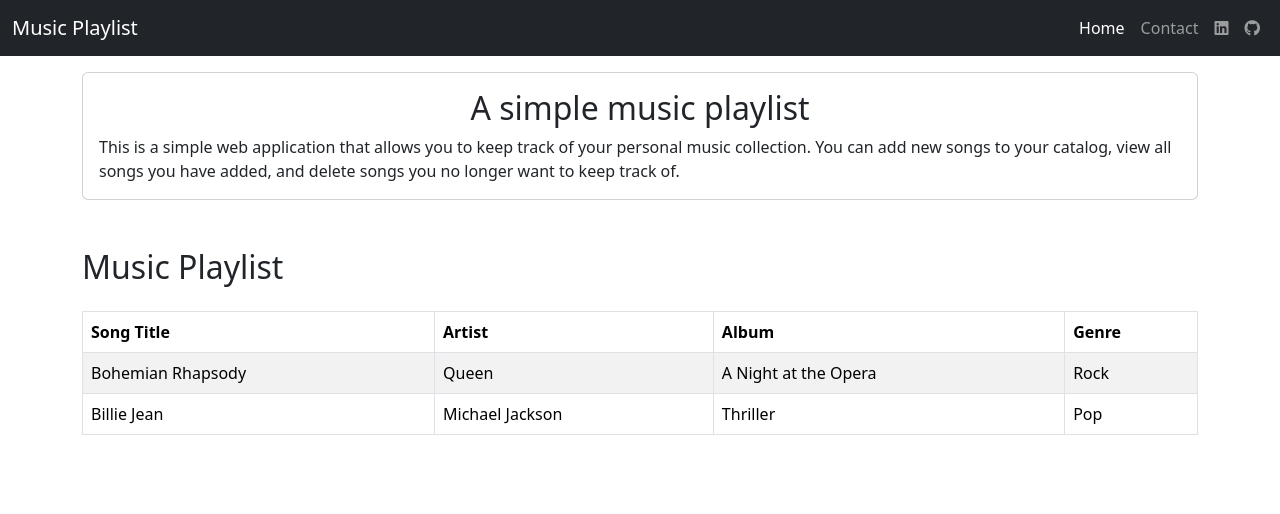
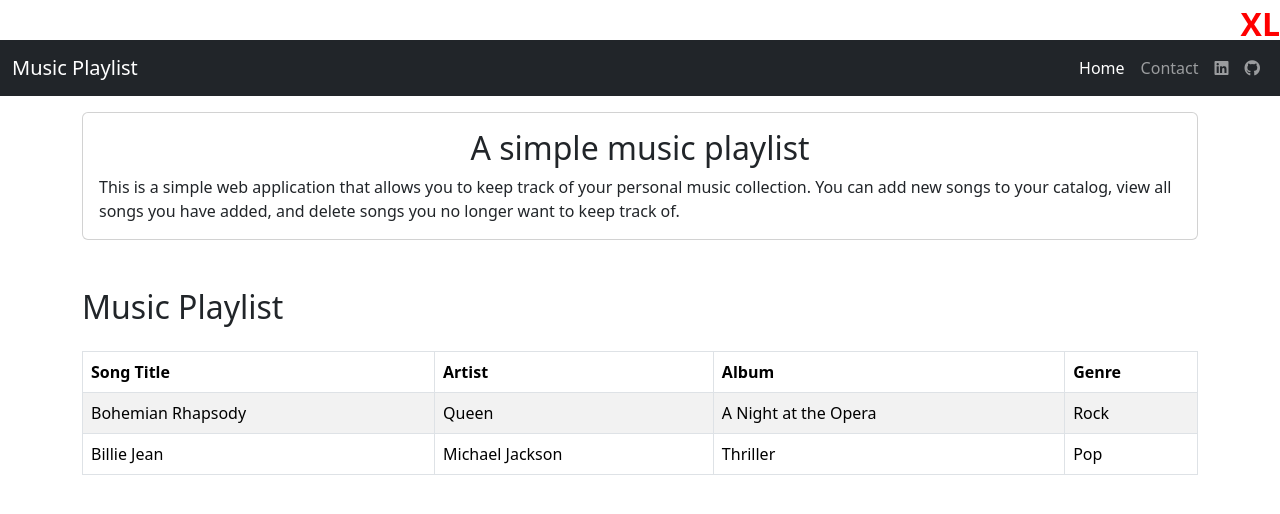
Before and after one commit to Exo-MDR-CD2000/DOM_JS_App, a website: page index.html in a window 1280 px wide. Drawn offline with nearby package versions, Linux system fonts and the light colour scheme.

Commit message:
chore: Add breakpoint CSS file for Bootstrap testing

```diff
--- /dev/null
+++ b/bootstrap-breakpoint.css
@@ -0,0 +1,54 @@
+/* Acquired from https://gist.github.com/WebDevSimplified/d7deffbd6631834003ad07ca60aaf906
+    for Bootstrap element testing*/
+
+body {
+  margin-top: 40px; /* This margin just makes the text easier to read. You can remove it if you want since it can mess with your other styles. */
+}
+
+body::before {
+  content: "XS";
+  color: red;
+  font-size: 2rem;
+  font-weight: bold;
+  position: fixed;
+  top: 0;
+  right: 0;
+}
+
+/* This box class is purely used for explaining how the bootstrap grid system works. */
+.box {
+  background-color: lightblue;
+  border: 1px solid blue;
+  min-height: 50px;
+  font-size: 2rem;
+}
+
+@media (min-width: 576px) {
+  body::before {
+    content: "SM";
+  }
+}
+
+@media (min-width: 768px) {
+  body::before {
+    content: "MD";
+  }
+}
+
+@media (min-width: 992px) {
+  body::before {
+    content: "LG";
+  }
+}
+
+@media (min-width: 1200px) {
+  body::before {
+    content: "XL";
+  }
+}
+
+@media (min-width: 1400px) {
+  body::before {
+    content: "XXL";
+  }
+}
--- a/index.html
+++ b/index.html
@@ -6,6 +6,7 @@
     <meta name="viewport" content="width=device-width, initial-scale=1.0">
     <title>Test App</title>
     <link rel="stylesheet" href="./node_modules/bootstrap/dist/css/bootstrap.min.css">
+    <link rel="stylesheet" href="bootstrap-breakpoint.css">
 
      <!-- Fab Icon Pack -->
      <link rel="stylesheet" href="https://cdnjs.cloudflare.com/ajax/libs/font-awesome/5.15.3/css/all.min.css">
```
